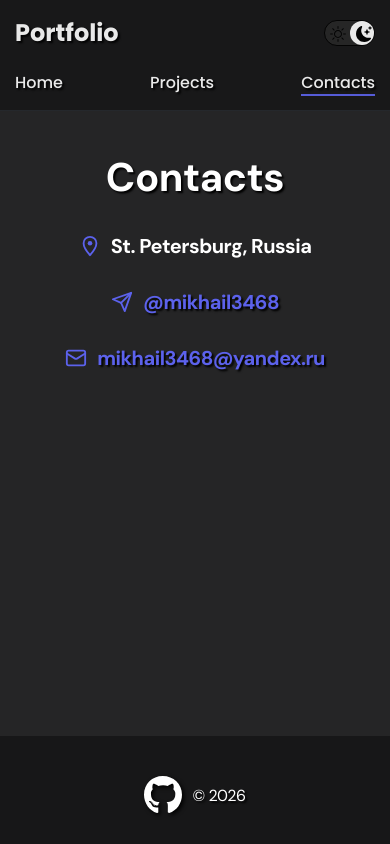
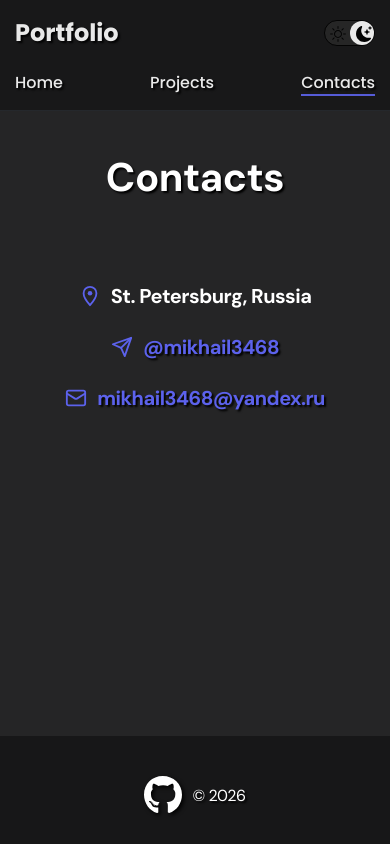
Before and after one commit to Michael3468/portfolio, a React (Vite) app: page /contacts in a window 390 px wide. Built offline with nearby package versions, Linux system fonts and the light colour scheme.

Commit message:
ref: change margin after contacts title and gap between items

```diff
--- a/src/assets/styles/main.css
+++ b/src/assets/styles/main.css
@@ -105,7 +105,7 @@ body {
   display: flex;
   flex-direction: column;
   align-items: center;
-  row-gap: 40px;
+  row-gap: 20px;
   text-align: center;
 }
 
@@ -181,7 +181,7 @@ body {
   /* Content List */
 
   .content-list {
-    row-gap: 20px;
+    row-gap: 15px;
   }
 
   .content-list__item {
--- a/src/pages/Contacts/Contacts.tsx
+++ b/src/pages/Contacts/Contacts.tsx
@@ -24,7 +24,9 @@ export default function Contacts() {
   return (
     <main className="section">
       <div className="container">
-        <AnimatedTitle title={CONTACTS_TITLE} />
+        <div style={{ marginBottom: '80px' }}>
+          <AnimatedTitle title={CONTACTS_TITLE} />
+        </div>
 
         <ul className="content-list">
           {CONTACTS_LIST.map((item) => (
```
